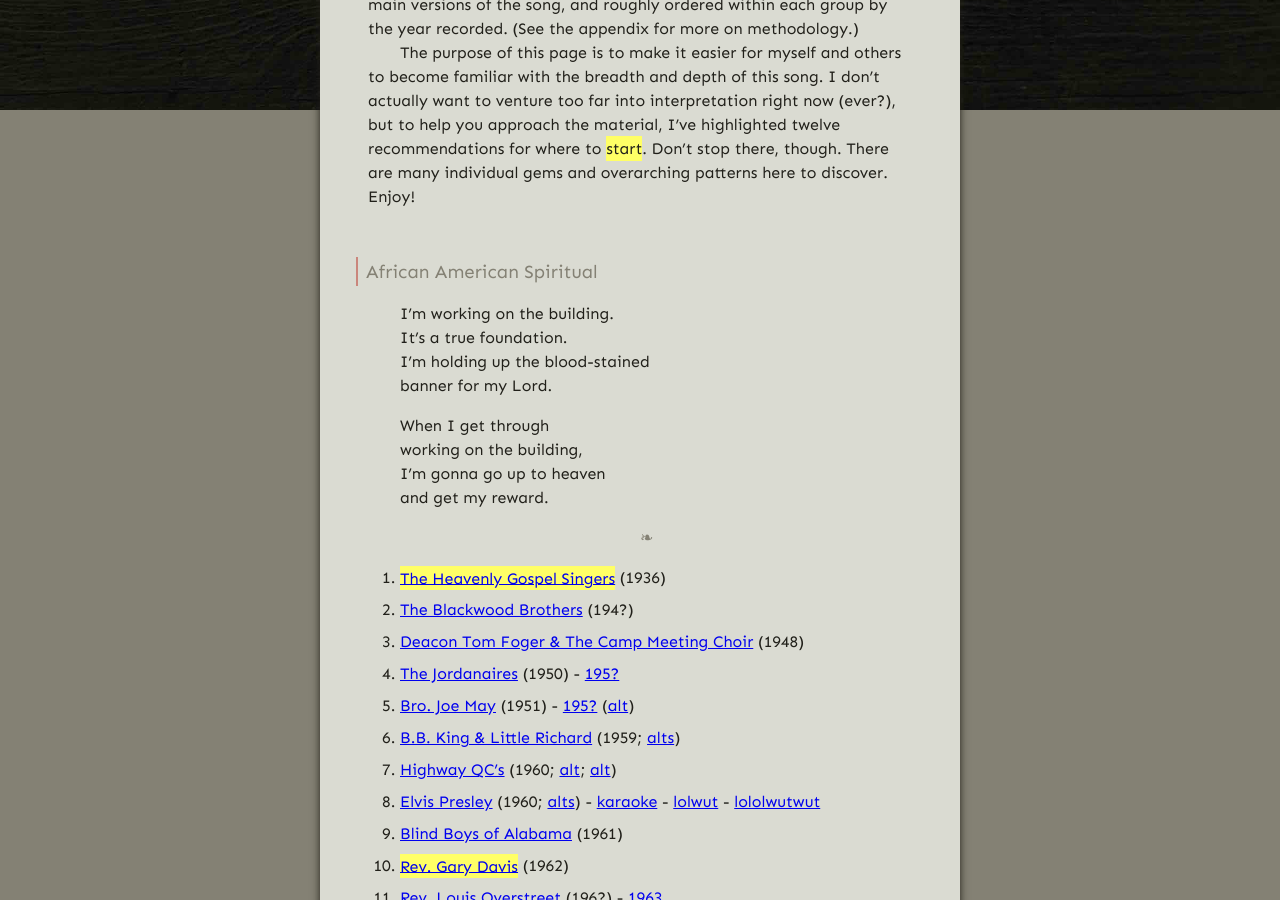
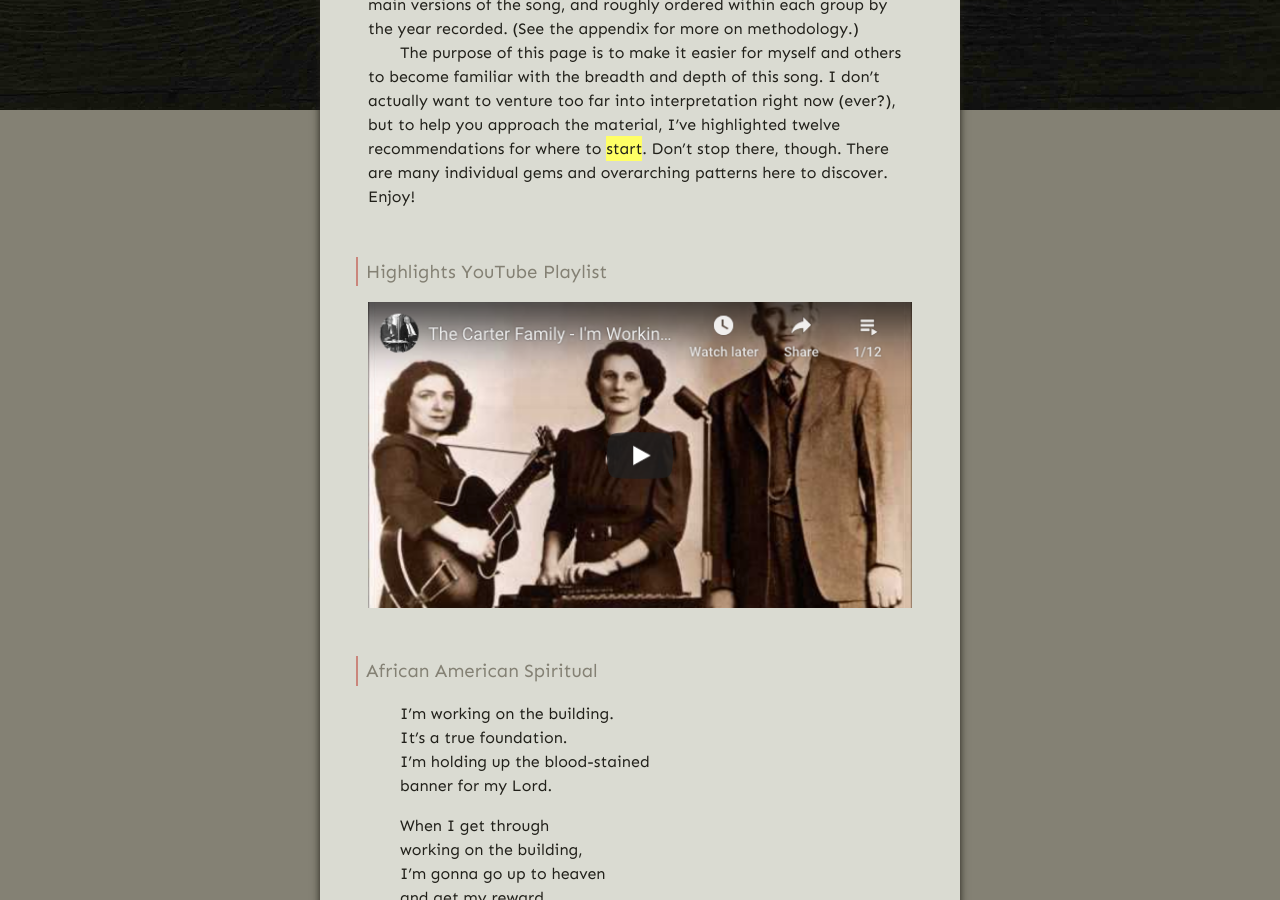
Before and after one commit to gospel-desk/www.logstown.com, a Jekyll site: the page built from working-on-a-building/index.md, in a window 1280 px wide and 900 px high, scrolled down 781 px. Built offline with Jekyll 4.4.1, drawn with Linux system fonts in a browser that asks for light colours.

Commit message:
Make YouTube playlist for highlights

```diff
--- a/working-on-a-building/index.md
+++ b/working-on-a-building/index.md
@@ -20,6 +20,11 @@
 the material, I've highlighted twelve recommendations for where to **start**.
 Don't stop there, though. There are many individual gems and overarching
 patterns here to discover. Enjoy!
+
+
+#### Highlights YouTube Playlist
+
+[![Highlights YouTube Playlist](highlights-youtube-playlist.png)](https://www.youtube.com/watch?v=eSMR7EiYbQM&list=PLANbMsVlhUqmhsz1pNcvzJq2FTXgw7Mct)
 
 
 #### African American Spiritual
```
Also changed, not shown: working-on-a-building/highlights-youtube-playlist.png (added).
